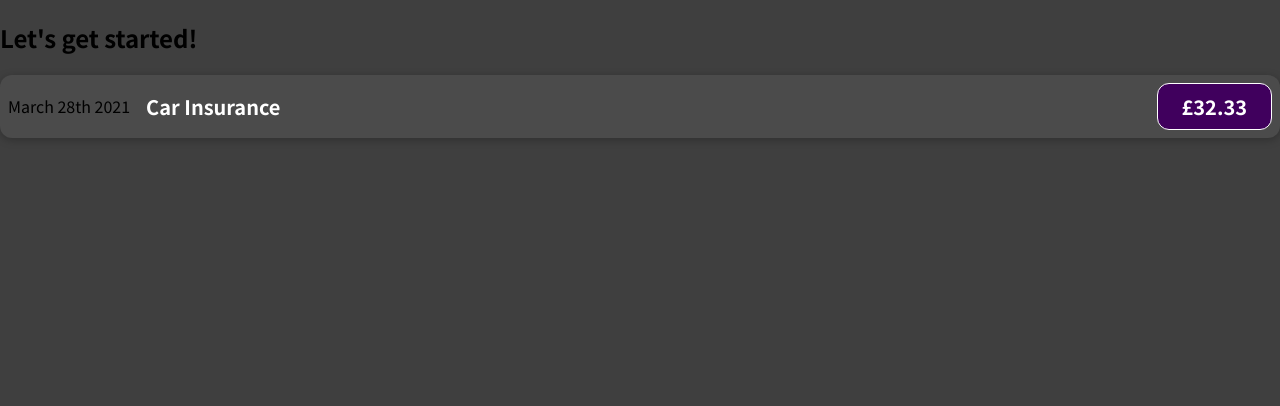
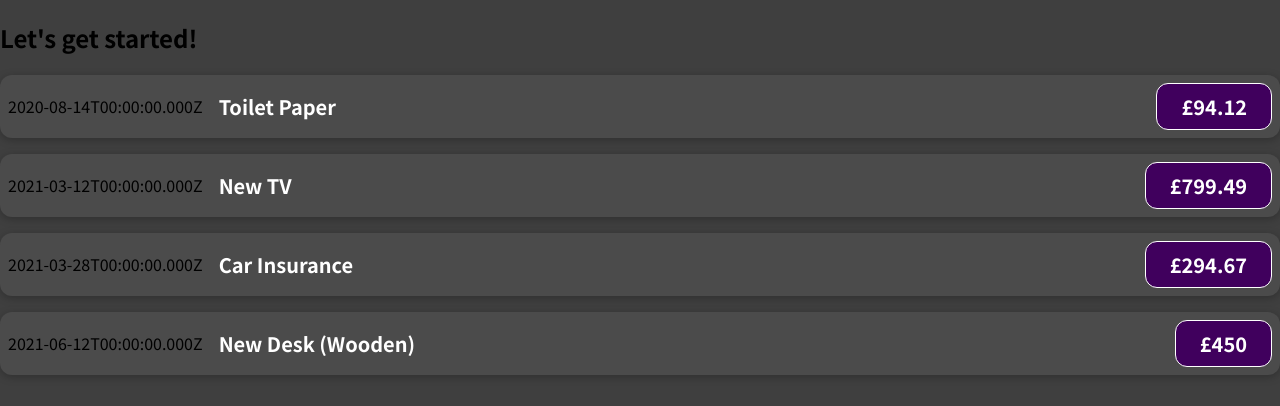
Before and after one commit to glenadamson1984/Expense-Manager, a React (Create React App) app: page / in a window 1280 px wide. Shown: the top 406 px of the page. Built offline with nearby package versions, Linux system fonts and the light colour scheme; the HTML template or start-up script is replaced by a standard one.

Commit message:
adding dummy data and props

```diff
--- a/src/App.js
+++ b/src/App.js
@@ -1,12 +1,34 @@
 import ExpenseItem from "./components/ExpenseItem";
 
 const App = () => {
+  const expenses = [
+    {
+      id: "e1",
+      title: "Toilet Paper",
+      amount: 94.12,
+      date: new Date(2020, 7, 14),
+    },
+    { id: "e2", title: "New TV", amount: 799.49, date: new Date(2021, 2, 12) },
+    {
+      id: "e3",
+      title: "Car Insurance",
+      amount: 294.67,
+      date: new Date(2021, 2, 28),
+    },
+    {
+      id: "e4",
+      title: "New Desk (Wooden)",
+      amount: 450,
+      date: new Date(2021, 5, 12),
+    },
+  ];
+
   return (
     <div>
       <h2>Let's get started!</h2>
-      <ExpenseItem />
+      {expenses.map(expense => <ExpenseItem key={expense.id} title={expense.title} amount={expense.amount} date={expense.date} />)}
     </div>
   );
-}
+};
 
 export default App;
--- a/src/components/ExpenseItem.js
+++ b/src/components/ExpenseItem.js
@@ -1,14 +1,15 @@
 import "./ExpenseItem.css";
 
-const ExpenseItem = () => {
-    return (
+const ExpenseItem = ({ title, amount, date }) => {
+  return (
     <div className="expense-item">
-        <div>March 28th 2021</div>
-        <div className="expense-item__description">
-            <h2>Car Insurance</h2>
-            <div className="expense-item__price">£32.33</div>
-        </div>
-    </div>);
-}
+      <div>{date.toISOString()}</div>
+      <div className="expense-item__description">
+        <h2>{title}</h2>
+        <div className="expense-item__price">£{amount}</div>
+      </div>
+    </div>
+  );
+};
 
 export default ExpenseItem;
```
